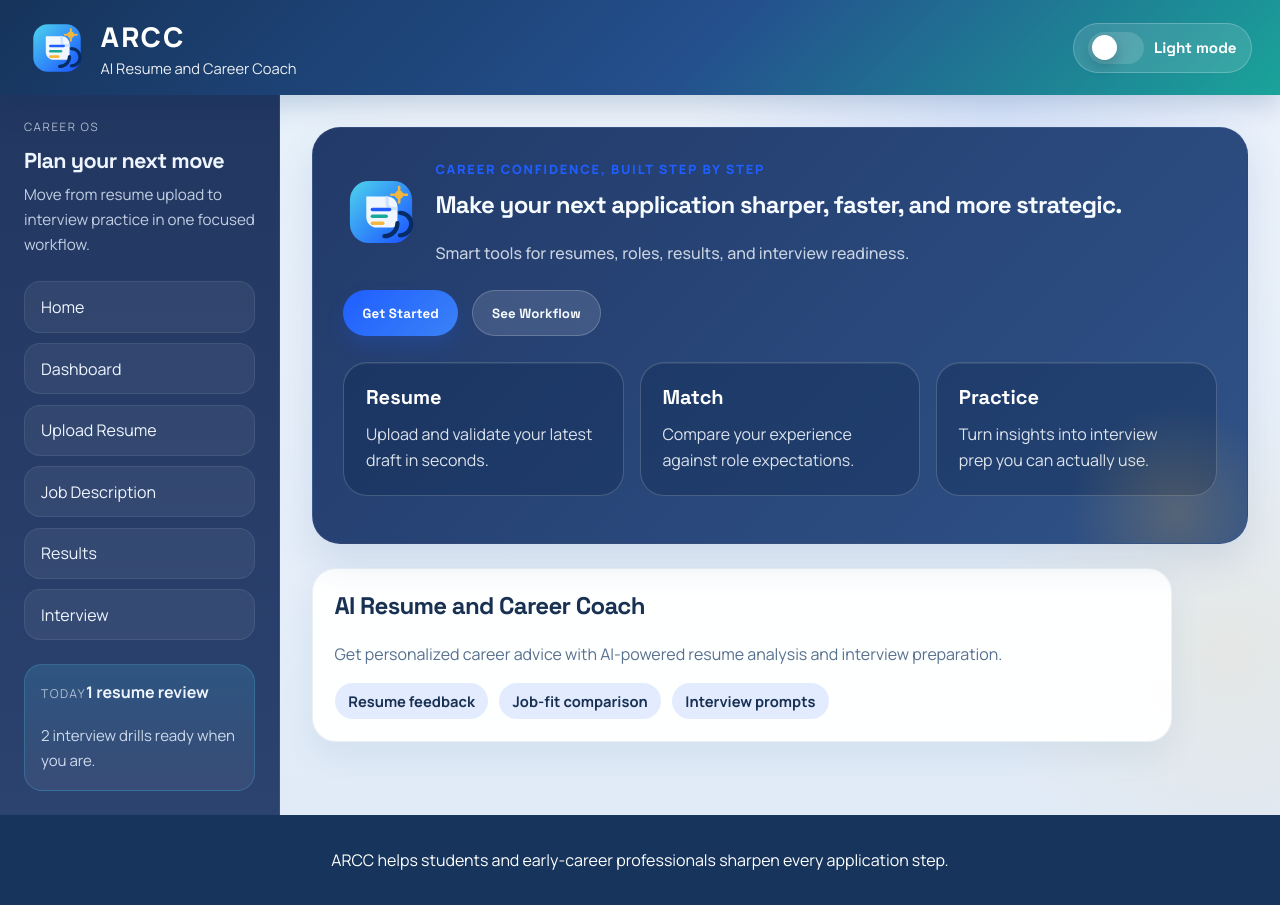
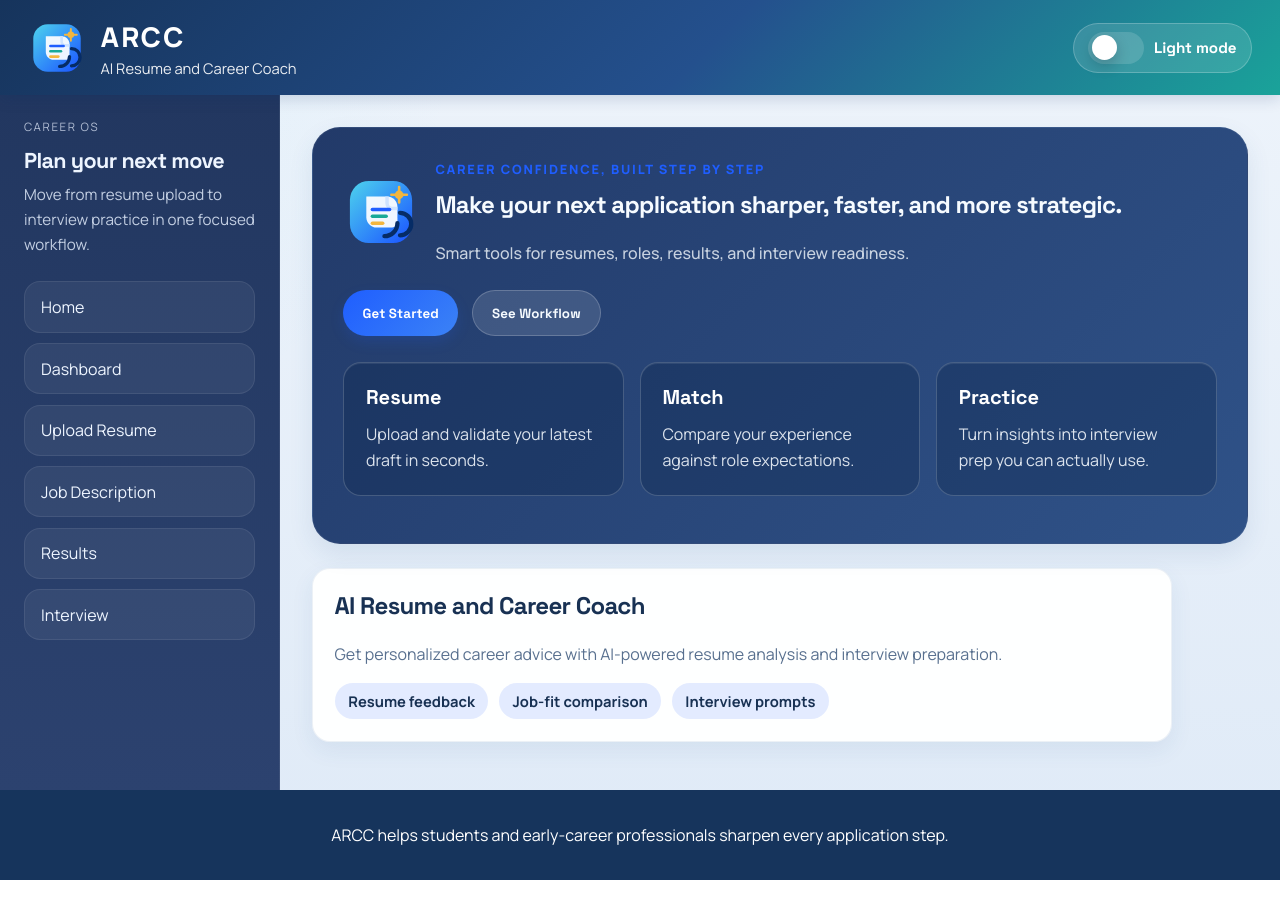
Before and after one commit to Graham-R7/ENSF400_ARCC, a React (Create React App) app in the folder arcc-project/frontend/: page / in a window 1280 px wide. After the commit the page ends 880 px from the top, so only its background shows below. Built offline with nearby package versions, Linux system fonts and the light colour scheme.

Commit message:
Reduce even more visual clutter

```diff
--- a/arcc-project/frontend/src/components/Layout.js
+++ b/arcc-project/frontend/src/components/Layout.js
@@ -6,7 +6,6 @@ import Footer from "./Footer";
 const Layout = ({ children, theme, onToggleTheme }) => {
   return (
     <div className="layout">
-      <div className="app-backdrop app-backdrop--one" />
       <Header theme={theme} onToggleTheme={onToggleTheme} />
       <div className="main-content">
         <Sidebar />
--- a/arcc-project/frontend/src/components/Sidebar.js
+++ b/arcc-project/frontend/src/components/Sidebar.js
@@ -27,11 +27,6 @@ const Sidebar = () => {
           ))}
         </ul>
       </nav>
-      <div className="sidebar__panel">
-        <span className="sidebar__panel-label">Today</span>
-        <strong>1 resume review</strong>
-        <p>2 interview drills ready when you are.</p>
-      </div>
     </aside>
   );
 };
--- a/arcc-project/frontend/src/styles/main.css
+++ b/arcc-project/frontend/src/styles/main.css
@@ -10,7 +10,7 @@
   --brand-deep: #0d1b3d;
   --brand-mint: #18a999;
   --brand-gold: #f3b63f;
-  --shadow: 0 18px 38px rgba(39, 84, 138, 0.12);
+  --shadow: 0 10px 24px rgba(39, 84, 138, 0.1);
   --header-grad-start: #16345c;
   --header-grad-mid: #24508d;
   --header-grad-end: #1aa39a;
@@ -47,7 +47,7 @@
   --brand-deep: #dfeeff;
   --brand-mint: #41d7be;
   --brand-gold: #ffd36c;
-  --shadow: 0 20px 45px rgba(2, 6, 23, 0.35);
+  --shadow: 0 12px 28px rgba(2, 6, 23, 0.3);
   --header-grad-start: #050914;
   --header-grad-mid: #12233f;
   --header-grad-end: #154f68;
@@ -81,9 +81,7 @@ body {
   font-family: "Manrope", "Segoe UI", Roboto, Helvetica, Arial, sans-serif;
   color: var(--ink);
   background:
-    radial-gradient(circle at top left, rgba(72, 198, 239, 0.12), transparent 28%),
-    radial-gradient(circle at 78% 12%, rgba(31, 94, 255, 0.1), transparent 24%),
-    radial-gradient(circle at 96% 72%, rgba(243, 182, 63, 0.1), transparent 18%),
+    radial-gradient(circle at top left, rgba(72, 198, 239, 0.08), transparent 30%),
     linear-gradient(180deg, var(--bg) 0%, var(--bg-end) 100%);
   transition: background-color 180ms ease, color 180ms ease;
 }
@@ -118,22 +116,6 @@ textarea:focus-visible {
   flex-direction: column;
   min-height: 100vh;
   position: relative;
-  overflow: hidden;
-}
-
-.app-backdrop {
-  position: absolute;
-  border-radius: 999px;
-  pointer-events: none;
-  opacity: 0.75;
-}
-
-.app-backdrop--one {
-  width: 320px;
-  height: 320px;
-  background: rgba(72, 198, 239, 0.1);
-  top: 90px;
-  left: -120px;
 }
 
 .header {
@@ -145,7 +127,7 @@ textarea:focus-visible {
   );
   color: white;
   padding: 1.1rem 1.75rem;
-  box-shadow: 0 10px 25px rgba(6, 44, 102, 0.18);
+  box-shadow: 0 4px 14px rgba(6, 44, 102, 0.16);
   position: sticky;
   top: 0;
   z-index: 3;
@@ -204,36 +186,12 @@ textarea:focus-visible {
   border-radius: 16px;
   background: var(--sidebar-link-bg);
   border: 1px solid var(--sidebar-link-border);
-  transition: transform 160ms ease, background-color 160ms ease, border-color 160ms ease;
+  transition: background-color 160ms ease, border-color 160ms ease;
 }
 
 .sidebar__nav a:hover {
-  transform: translateX(4px);
   background: var(--sidebar-link-hover);
   border-color: rgba(72, 198, 239, 0.45);
-}
-
-.sidebar__panel {
-  margin-top: 1.5rem;
-  padding: 1rem;
-  border-radius: 18px;
-  background: linear-gradient(180deg, rgba(72, 198, 239, 0.16), rgba(255, 255, 255, 0.06));
-  border: 1px solid rgba(72, 198, 239, 0.24);
-}
-
-.sidebar__panel-label {
-  display: inline-block;
-  margin-bottom: 0.4rem;
-  font-size: 0.76rem;
-  text-transform: uppercase;
-  letter-spacing: 0.12em;
-  color: rgba(231, 240, 255, 0.68);
-}
-
-.sidebar__panel p {
-  margin-bottom: 0;
-  font-size: 0.94rem;
-  color: rgba(231, 240, 255, 0.86);
 }
 
 .content {
@@ -329,7 +287,6 @@ textarea:focus-visible {
 
 .page {
   max-width: 1100px;
-  animation: pageRise 420ms ease;
 }
 
 .page--home {
@@ -355,23 +312,11 @@ textarea:focus-visible {
   position: relative;
   padding: 1.9rem;
   border-radius: 28px;
-  background:
-    linear-gradient(135deg, var(--hero-start), var(--hero-end)),
-    linear-gradient(135deg, rgba(24, 169, 153, 0.14), rgba(72, 198, 239, 0.12));
+  background: linear-gradient(135deg, var(--hero-start), var(--hero-end));
   color: var(--hero-text);
   box-shadow: var(--shadow);
   overflow: hidden;
   border: 1px solid rgba(255, 255, 255, 0.06);
-}
-
-.hero-card::after {
-  content: "";
-  position: absolute;
-  inset: auto -40px -80px auto;
-  width: 220px;
-  height: 220px;
-  border-radius: 50%;
-  background: radial-gradient(circle, rgba(243, 182, 63, 0.2), transparent 70%);
 }
 
 .hero-brand {
@@ -462,13 +407,13 @@ textarea:focus-visible {
   font-family: "Space Grotesk", "Segoe UI", Helvetica, Arial, sans-serif;
   font-weight: 700;
   letter-spacing: 0.01em;
-  box-shadow: 0 10px 18px rgba(31, 94, 255, 0.18);
+  box-shadow: 0 6px 14px rgba(31, 94, 255, 0.16);
   transition: transform 160ms ease, box-shadow 160ms ease, opacity 160ms ease;
 }
 
 .btn:hover {
   transform: translateY(-1px);
-  box-shadow: 0 14px 22px rgba(31, 94, 255, 0.22);
+  box-shadow: 0 8px 16px rgba(31, 94, 255, 0.18);
 }
 
 .btn:disabled {
@@ -540,7 +485,7 @@ textarea:focus-visible {
 
 .card {
   border: 1px solid var(--line);
-  border-radius: 24px;
+  border-radius: 18px;
   padding: 1.35rem;
   margin-bottom: 1rem;
   box-shadow: var(--shadow);
@@ -562,7 +507,7 @@ textarea:focus-visible {
 :root:not([data-theme="dark"]) .feature-card,
 :root:not([data-theme="dark"]) .info-card {
   border-color: rgba(36, 80, 141, 0.08);
-  box-shadow: 0 14px 32px rgba(39, 84, 138, 0.08);
+  box-shadow: 0 8px 22px rgba(39, 84, 138, 0.08);
 }
 
 :root:not([data-theme="dark"]) .page-intro,
@@ -661,17 +606,6 @@ textarea:focus-visible {
   color: #edf4ff;
 }
 
-@keyframes pageRise {
-  from {
-    opacity: 0;
-    transform: translateY(10px);
-  }
-  to {
-    opacity: 1;
-    transform: translateY(0);
-  }
-}
-
 @media (prefers-reduced-motion: reduce) {
   *,
   *::before,
```
Also changed, not shown: 12 other files (tests, documents, lock files or other folders).
